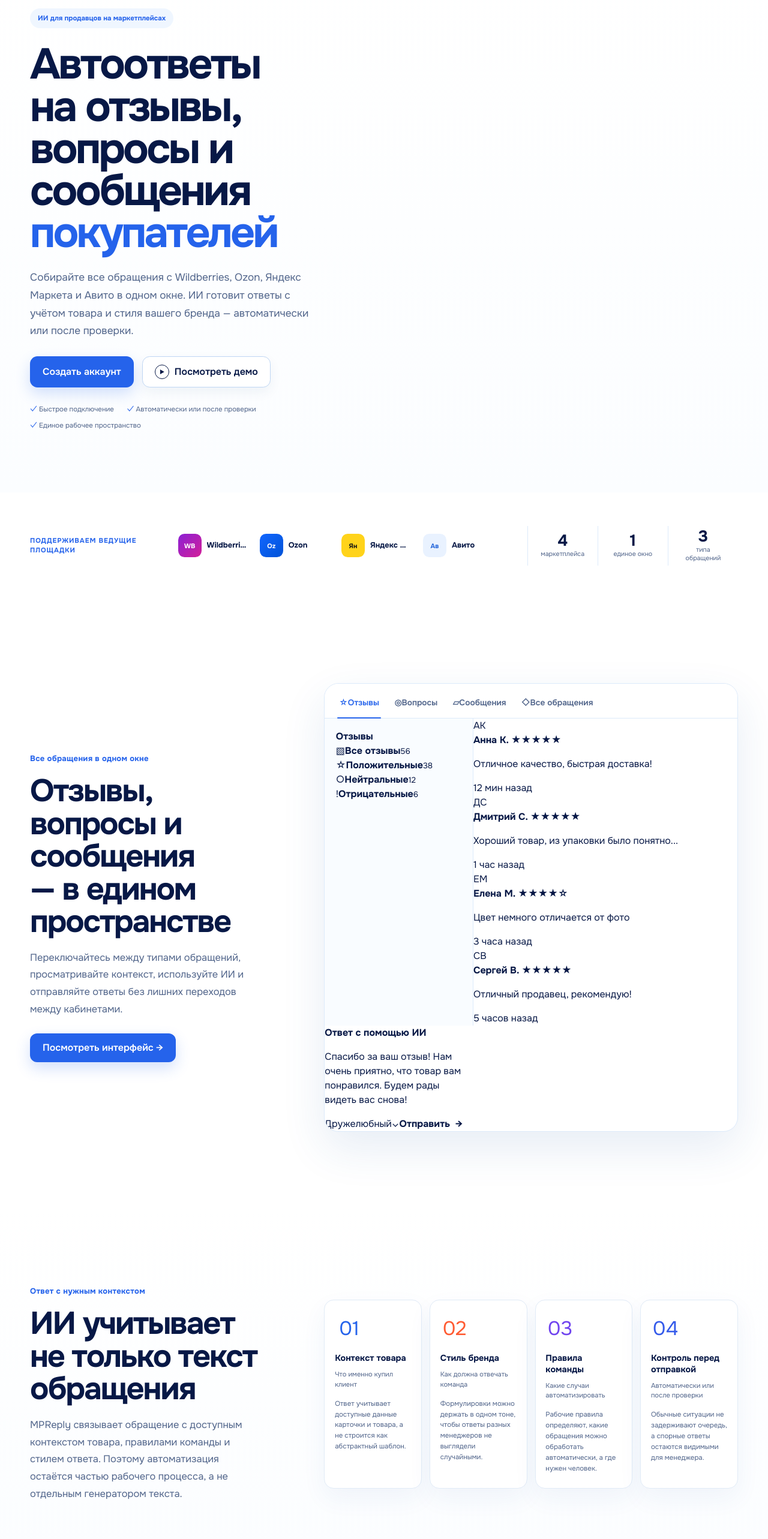
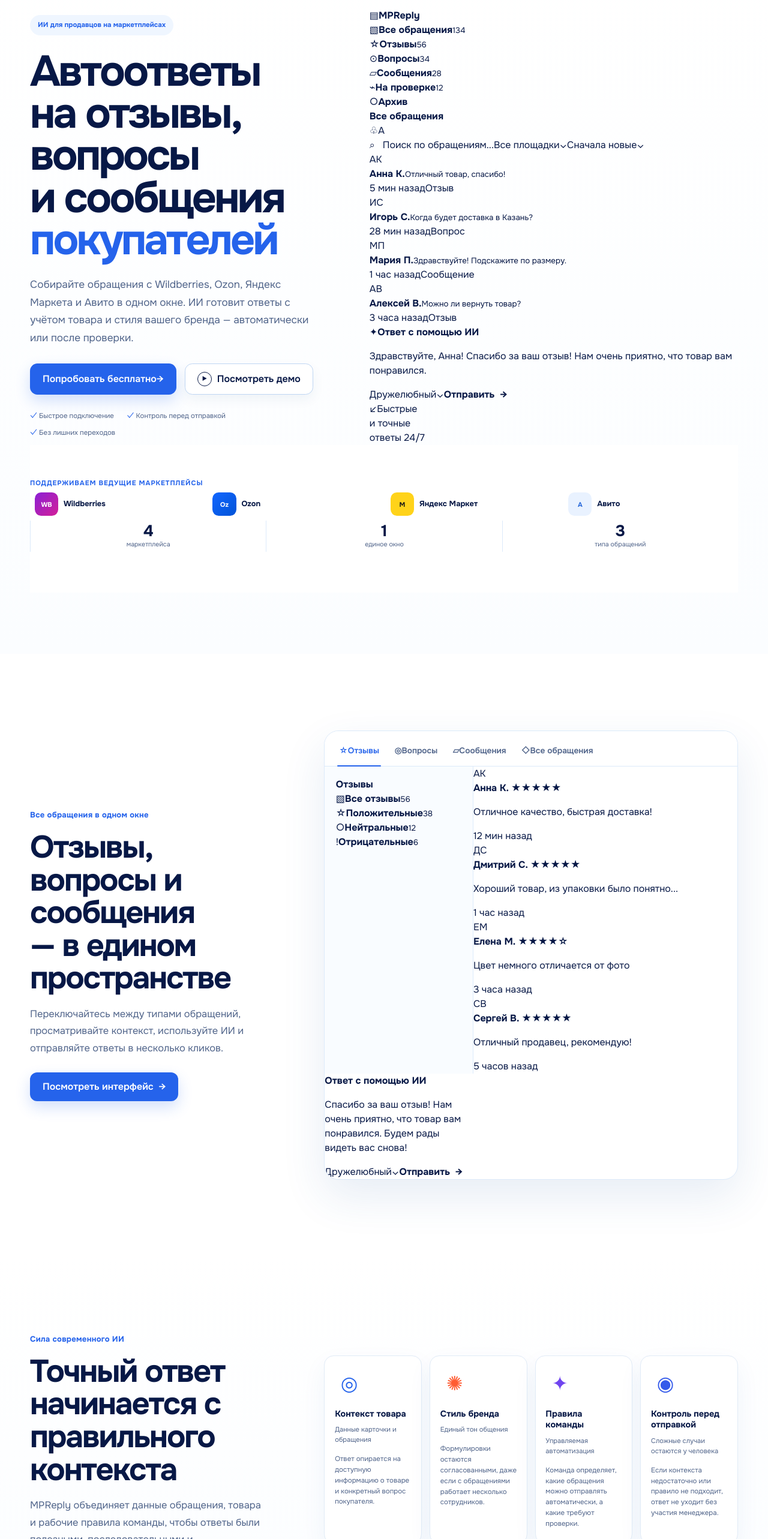
Before and after one commit to fedorovich-web/mpreply, a Next.js app in the folder apps/web/: page / in a window 1280 px wide. Shown: the part 160-2726 px from the top of the page at 60% size. Built offline with nearby package versions, Linux system fonts and the light colour scheme; no server answers.

Commit message:
feat(web): rebuild homepage to approved composition

```diff
--- a/apps/web/app/page.tsx
+++ b/apps/web/app/page.tsx
@@ -1,7 +1,7 @@
 import type { Metadata } from "next";
-import Image from "next/image";
 import Link from "next/link";
 
+import { HomeHeroScene } from "../components/public-site/HomeHeroScene";
 import { HomeWorkspaceTabs } from "../components/public-site/HomeWorkspaceTabs";
 import { PublicShell } from "../components/public-site/PublicShell";
 import { JsonLd } from "../components/seo/JsonLd";
@@ -17,63 +17,40 @@ export const metadata: Metadata = createPageMetadata({
 
 const replyContext = [
   {
+    mark: "◎",
     title: "Контекст товара",
-    meta: "Что именно купил клиент",
-    mark: "01",
-    description: "Ответ учитывает доступные данные карточки и товара, а не строится как абстрактный шаблон.",
+    meta: "Данные карточки и обращения",
+    description: "Ответ опирается на доступную информацию о товаре и конкретный вопрос покупателя.",
+    tone: "blue",
   },
   {
+    mark: "✺",
     title: "Стиль бренда",
-    meta: "Как должна отвечать команда",
-    mark: "02",
-    description: "Формулировки можно держать в одном тоне, чтобы ответы разных менеджеров не выглядели случайными.",
+    meta: "Единый тон общения",
+    description: "Формулировки остаются согласованными, даже если с обращениями работает несколько сотрудников.",
+    tone: "orange",
   },
   {
+    mark: "✦",
     title: "Правила команды",
-    meta: "Какие случаи автоматизировать",
-    mark: "03",
-    description: "Рабочие правила определяют, какие обращения можно обработать автоматически, а где нужен человек.",
+    meta: "Управляемая автоматизация",
+    description: "Команда определяет, какие обращения можно отправлять автоматически, а какие требуют проверки.",
+    tone: "violet",
   },
   {
+    mark: "◉",
     title: "Контроль перед отправкой",
-    meta: "Автоматически или после проверки",
-    mark: "04",
-    description: "Обычные ситуации не задерживают очередь, а спорные ответы остаются видимыми для менеджера.",
-  },
-] as const;
-
-const processSteps = [
-  {
-    number: "1",
-    icon: "↗",
-    title: "Подключите маркетплейсы",
-    text: "Добавьте кабинеты Wildberries, Ozon, Яндекс Маркета и Авито.",
-  },
-  {
-    number: "2",
-    icon: "▣",
-    title: "Получайте обращения",
-    text: "Отзывы, вопросы и сообщения собираются в общей очереди.",
-  },
-  {
-    number: "3",
-    icon: "✦",
-    title: "ИИ готовит ответы",
-    text: "Ответ формируется с учётом контекста товара и правил команды.",
-  },
-  {
-    number: "4",
-    icon: "➤",
-    title: "Отправляйте",
-    text: "Автоматически или после проверки сотрудником — по вашим правилам.",
+    meta: "Сложные случаи остаются у человека",
+    description: "Если контекста недостаточно или правило не подходит, ответ не уходит без участия менеджера.",
+    tone: "indigo",
   },
 ] as const;
 
 const resultFacts = [
-  { icon: "◷", value: "4", label: "маркетплейса в одном процессе" },
-  { icon: "▤", value: "3", label: "типа обращений в общей очереди" },
-  { icon: "ϟ", value: "2", label: "режима отправки ответов" },
-  { icon: "◎", value: "1", label: "рабочее окно для команды" },
+  { icon: "◷", value: "4", label: "маркетплейса подключаются к единой очереди" },
+  { icon: "▤", value: "3", label: "типа обращений в одном рабочем окне" },
+  { icon: "ϟ", value: "2", label: "режима отправки: автоматически или после проверки" },
+  { icon: "◎", value: "1", label: "единый процесс для нескольких кабинетов" },
 ] as const;
 
 export default function HomePage() {
@@ -102,18 +79,20 @@ export default function HomePage() {
       <JsonLd data={jsonLd} />
 
       <section className="homepage-hero homepage-approved-hero">
+        <div className="homepage-hero-decoration homepage-hero-decoration-a" aria-hidden="true" />
+        <div className="homepage-hero-decoration homepage-hero-decoration-b" aria-hidden="true" />
         <div className="public-container homepage-hero-grid">
           <div className="homepage-hero-copy">
             <p className="homepage-kicker homepage-pill-kicker">ИИ для продавцов на маркетплейсах</p>
             <h1>
-              Автоответы на отзывы, вопросы и сообщения <span>покупателей</span>
+              Автоответы<br />на отзывы, вопросы<br />и сообщения<br /><span>покупателей</span>
             </h1>
             <p className="homepage-hero-lead">
-              Собирайте все обращения с Wildberries, Ozon, Яндекс Маркета и Авито в одном окне. ИИ готовит ответы с учётом товара и стиля вашего бренда — автоматически или после проверки.
+              Собирайте обращения с Wildberries, Ozon, Яндекс Маркета и Авито в одном окне. ИИ готовит ответы с учётом товара и стиля вашего бренда — автоматически или после проверки.
             </p>
             <div className="homepage-hero-actions">
               <Link className="button button-primary" href="/auth/register?intent=connect-marketplace">
-                Создать аккаунт
+                Попробовать бесплатно <span aria-hidden="true">→</span>
               </Link>
               <Link className="button button-secondary homepage-demo-button" href="/demo">
                 <span aria-hidden="true">▶</span>
@@ -122,40 +101,26 @@ export default function HomePage() {
             </div>
             <div className="homepage-hero-benefits" role="group" aria-label="Основные преимущества">
               <span>✓ Быстрое подключение</span>
-              <span>✓ Автоматически или после проверки</span>
-              <span>✓ Единое рабочее пространство</span>
+              <span>✓ Контроль перед отправкой</span>
+              <span>✓ Без лишних переходов</span>
             </div>
           </div>
 
-          <div className="homepage-hero-art">
-            <Image
-              alt="Интерфейс MPReply с отзывами, вопросами, сообщениями покупателей и ответом с помощью ИИ"
-              height={450}
-              priority
-              sizes="(max-width: 1100px) 100vw, 48vw"
-              src="/images/mpreply-hero-ui.webp"
-              width={600}
-            />
-          </div>
+          <HomeHeroScene />
         </div>
-      </section>
 
-      <section className="homepage-marketplaces homepage-approved-marketplaces" aria-labelledby="homepage-marketplaces-title">
-        <div className="public-container homepage-marketplaces-inner">
+        <div className="public-container homepage-approved-marketplaces" aria-labelledby="homepage-marketplaces-title">
           <div className="homepage-marketplaces-copy">
-            <span>Поддерживаем ведущие площадки</span>
+            <span>Поддерживаем ведущие маркетплейсы</span>
             <h2 id="homepage-marketplaces-title">Маркетплейсы</h2>
           </div>
           <div className="homepage-marketplace-list">
             {marketplaces.map((marketplace) => (
               <Link key={marketplace.key} className="homepage-marketplace-link" href={marketplace.path}>
                 <span className={`homepage-marketplace-logo homepage-marketplace-logo-${marketplace.key}`} aria-hidden="true">
-                  {marketplace.shortName.slice(0, 2)}
+                  {marketplace.key === "yandex-market" ? "M" : marketplace.key === "avito" ? "A" : marketplace.shortName.slice(0, 2)}
                 </span>
-                <span>
-                  <strong>{marketplace.name}</strong>
-                  <small>Интеграция готова</small>
-                </span>
+                <strong>{marketplace.name}</strong>
               </Link>
             ))}
           </div>
@@ -173,10 +138,10 @@ export default function HomePage() {
             <p className="homepage-kicker">Все обращения в одном окне</p>
             <h2>Отзывы, вопросы и сообщения — в едином пространстве</h2>
             <p>
-              Переключайтесь между типами обращений, просматривайте контекст, используйте ИИ и отправляйте ответы без лишних переходов между кабинетами.
+              Переключайтесь между типами обращений, просматривайте контекст, используйте ИИ и отправляйте ответы в несколько кликов.
             </p>
             <Link className="button button-primary homepage-inline-cta" href="/demo">
-              Посмотреть интерфейс →
+              Посмотреть интерфейс&nbsp; →
             </Link>
           </div>
           <HomeWorkspaceTabs />
@@ -186,20 +151,20 @@ export default function HomePage() {
       <section className="public-section homepage-context-section homepage-models-section">
         <div className="public-container homepage-models-layout">
           <div className="homepage-section-heading homepage-section-heading-left">
-            <p className="homepage-kicker">Ответ с нужным контекстом</p>
-            <h2>ИИ учитывает не только текст обращения</h2>
+            <p className="homepage-kicker">Сила современного ИИ</p>
+            <h2>Точный ответ начинается с правильного контекста</h2>
             <p>
-              MPReply связывает обращение с доступным контекстом товара, правилами команды и стилем ответа. Поэтому автоматизация остаётся частью рабочего процесса, а не отдельным генератором текста.
+              MPReply объединяет данные обращения, товара и рабочие правила команды, чтобы ответы были полезными, последовательными и управляемыми.
             </p>
           </div>
           <div className="homepage-model-grid" role="group" aria-label="Контекст подготовки ответа">
             {replyContext.map((item) => (
-              <div className="homepage-model-card" key={item.title}>
+              <article className={`homepage-model-card is-${item.tone}`} key={item.title}>
                 <span className="homepage-model-mark" aria-hidden="true">{item.mark}</span>
                 <strong>{item.title}</strong>
                 <small>{item.meta}</small>
                 <p>{item.description}</p>
-              </div>
+              </article>
             ))}
           </div>
         </div>
@@ -210,21 +175,44 @@ export default function HomePage() {
           <div className="homepage-section-heading homepage-section-heading-left homepage-process-heading">
             <p className="homepage-kicker">Простой и понятный процесс</p>
             <h2>Как это работает</h2>
-            <p>Подключите маркетплейсы и начните работать с обращениями в одном процессе.</p>
+            <p>Подключите маркетплейсы и начните экономить время уже с первой общей очереди.</p>
           </div>
 
           <ol className="homepage-horizontal-process">
-            {processSteps.map((step, index) => (
-              <li className="homepage-horizontal-step" key={step.number}>
-                <div className="homepage-horizontal-step-topline">
-                  <span className="homepage-process-number-circle">{step.number}</span>
-                  <span className="homepage-process-icon" aria-hidden="true">{step.icon}</span>
-                  {index < processSteps.length - 1 ? <span className="homepage-process-connector" aria-hidden="true" /> : null}
-                </div>
-                <h3>{step.title}</h3>
-                <p>{step.text}</p>
-              </li>
-            ))}
+            <li className="homepage-horizontal-step">
+              <div className="homepage-horizontal-step-topline"><span className="homepage-process-number-circle">1</span><span className="homepage-process-connector" aria-hidden="true" /></div>
+              <div className="homepage-process-card homepage-process-card-connect">
+                <span className="homepage-process-card-icon" aria-hidden="true">↗</span>
+                <h3>Подключите маркетплейсы</h3>
+                <p>Добавьте кабинеты Wildberries, Ozon, Яндекс Маркета и Авито.</p>
+                <div className="homepage-process-marketplaces" aria-hidden="true"><b>WB</b><b>OZ</b><b>М</b><b>A</b></div>
+              </div>
+            </li>
+            <li className="homepage-horizontal-step">
+              <div className="homepage-horizontal-step-topline"><span className="homepage-process-number-circle">2</span><span className="homepage-process-connector" aria-hidden="true" /></div>
+              <h3>Получайте обращения</h3>
+              <p>Все отзывы, вопросы и сообщения собираются в единую очередь.</p>
+              <div className="homepage-process-card homepage-process-card-inbox" aria-hidden="true">
+                <span><i>АК</i><b>Новый отзыв</b><small>2 мин назад</small></span>
+                <span><i>ИС</i><b>Новый вопрос</b><small>6 мин назад</small></span>
+                <span><i>МП</i><b>Новое сообщение</b><small>12 мин назад</small></span>
+              </div>
+            </li>
+            <li className="homepage-horizontal-step">
+              <div className="homepage-horizontal-step-topline"><span className="homepage-process-number-circle">3</span><span className="homepage-process-connector" aria-hidden="true" /></div>
+              <h3>ИИ готовит ответы</h3>
+              <p>С учётом товара, контекста обращения и правил вашей команды.</p>
+              <div className="homepage-process-card homepage-process-card-ai" aria-hidden="true"><strong>✦ &nbsp; Ответ готов!</strong><span /><span /><span /></div>
+            </li>
+            <li className="homepage-horizontal-step">
+              <div className="homepage-horizontal-step-topline"><span className="homepage-process-number-circle">4</span></div>
+              <div className="homepage-process-card homepage-process-card-send">
+                <span className="homepage-process-card-icon" aria-hidden="true">➤</span>
+                <h3>Отправляйте</h3>
+                <p>Автоматически или после проверки сотрудником.</p>
+                <div className="homepage-process-switches" aria-hidden="true"><span><b>✦ Автоотправка</b><i className="is-on" /></span><span><b>⌁ На проверке</b><i /></span><span><b>✓ Отправлено</b><i /></span></div>
+              </div>
+            </li>
           </ol>
         </div>
       </section>
@@ -233,18 +221,18 @@ export default function HomePage() {
         <div className="public-container homepage-results-layout">
           <div className="homepage-section-heading homepage-section-heading-left homepage-results-copy">
             <p className="homepage-kicker">Реальные возможности продукта</p>
-            <h2>Меньше переключений. Больше контроля над очередью.</h2>
+            <h2>Меньше рутины. Больше времени на развитие бизнеса.</h2>
             <p>
-              Повторяющиеся обращения проходят по заданному сценарию, а команда видит те ситуации, где действительно нужно решение человека.
+              Автоматизируйте повторяющиеся обращения и сосредоточьтесь на товарах и клиентах, где действительно нужен человек.
             </p>
           </div>
           <div className="homepage-result-grid">
             {resultFacts.map((fact) => (
-              <div className="homepage-result-card" key={fact.label}>
+              <article className="homepage-result-card" key={fact.label}>
                 <span aria-hidden="true">{fact.icon}</span>
                 <strong>{fact.value}</strong>
                 <p>{fact.label}</p>
-              </div>
+              </article>
             ))}
           </div>
         </div>
@@ -252,24 +240,23 @@ export default function HomePage() {
 
       <section className="public-section homepage-final-cta homepage-approved-final-cta">
         <div className="public-container homepage-final-cta-card">
-          <div className="homepage-wave homepage-wave-cta" aria-hidden="true" />
           <div className="homepage-final-cta-copy">
             <p className="homepage-kicker">Начните сегодня</p>
-            <h2>Соберите коммуникацию с покупателями в одном месте</h2>
-            <p>Подключите маркетплейсы и работайте с отзывами, вопросами и сообщениями в одном рабочем пространстве.</p>
+            <h2>Автоматизируйте коммуникацию с покупателями</h2>
+            <p>Подключите маркетплейсы и попробуйте рабочий процесс MPReply на своих обращениях.</p>
             <div className="homepage-final-cta-actions">
-              <Link className="button button-primary" href="/auth/register?intent=connect-marketplace">Создать аккаунт →</Link>
+              <Link className="button button-primary" href="/auth/register?intent=connect-marketplace">Попробовать бесплатно&nbsp; →</Link>
               <Link className="button button-secondary homepage-demo-button" href="/demo"><span aria-hidden="true">▶</span> Посмотреть демо</Link>
             </div>
+            <div className="homepage-final-benefits" aria-label="Преимущества подключения"><span>✓ Без карты</span><span>✓ Контроль автоматизации</span><span>✓ Быстрое подключение</span></div>
           </div>
-          <div className="homepage-cta-art" aria-hidden="true">
-            <Image
-              alt=""
-              height={450}
-              sizes="(max-width: 760px) 100vw, 36vw"
-              src="/images/mpreply-cta-ui.webp"
-              width={600}
-            />
+          <div className="homepage-cta-scene" aria-hidden="true">
+            <div className="homepage-cta-stack homepage-cta-stack-a"><b>WB</b><span /><span /><span /></div>
+            <div className="homepage-cta-stack homepage-cta-stack-b"><b>OZ</b><span /><span /><span /></div>
+            <div className="homepage-cta-stack homepage-cta-stack-c"><b>М</b><span /><span /><span /></div>
+            <div className="homepage-cta-stack homepage-cta-stack-d"><b>A</b><span /><span /><span /></div>
+            <div className="homepage-cta-bubble">Больше времени<br />на развитие бизнеса</div>
+            <div className="homepage-cta-add">+</div>
           </div>
         </div>
       </section>
```
